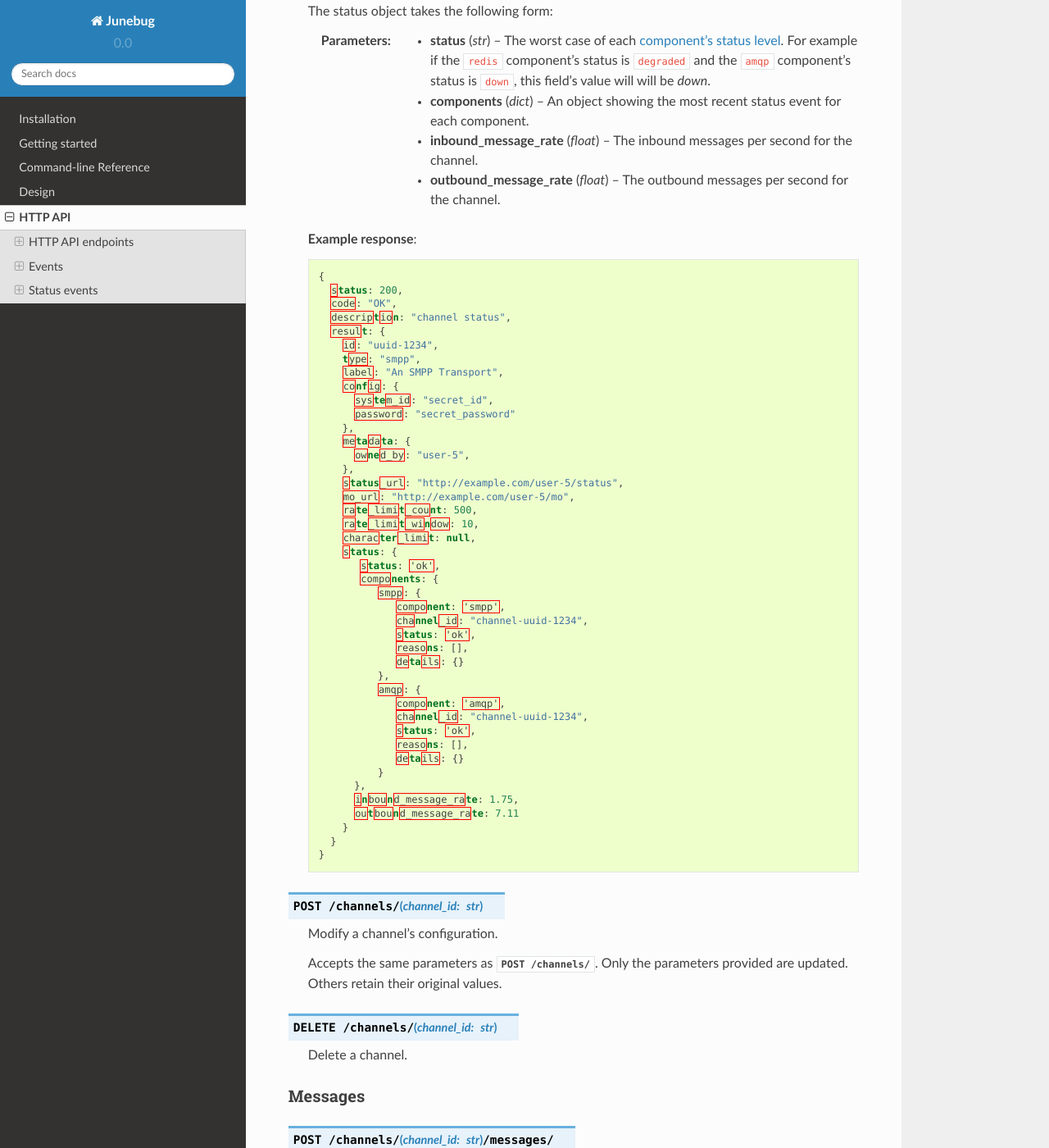
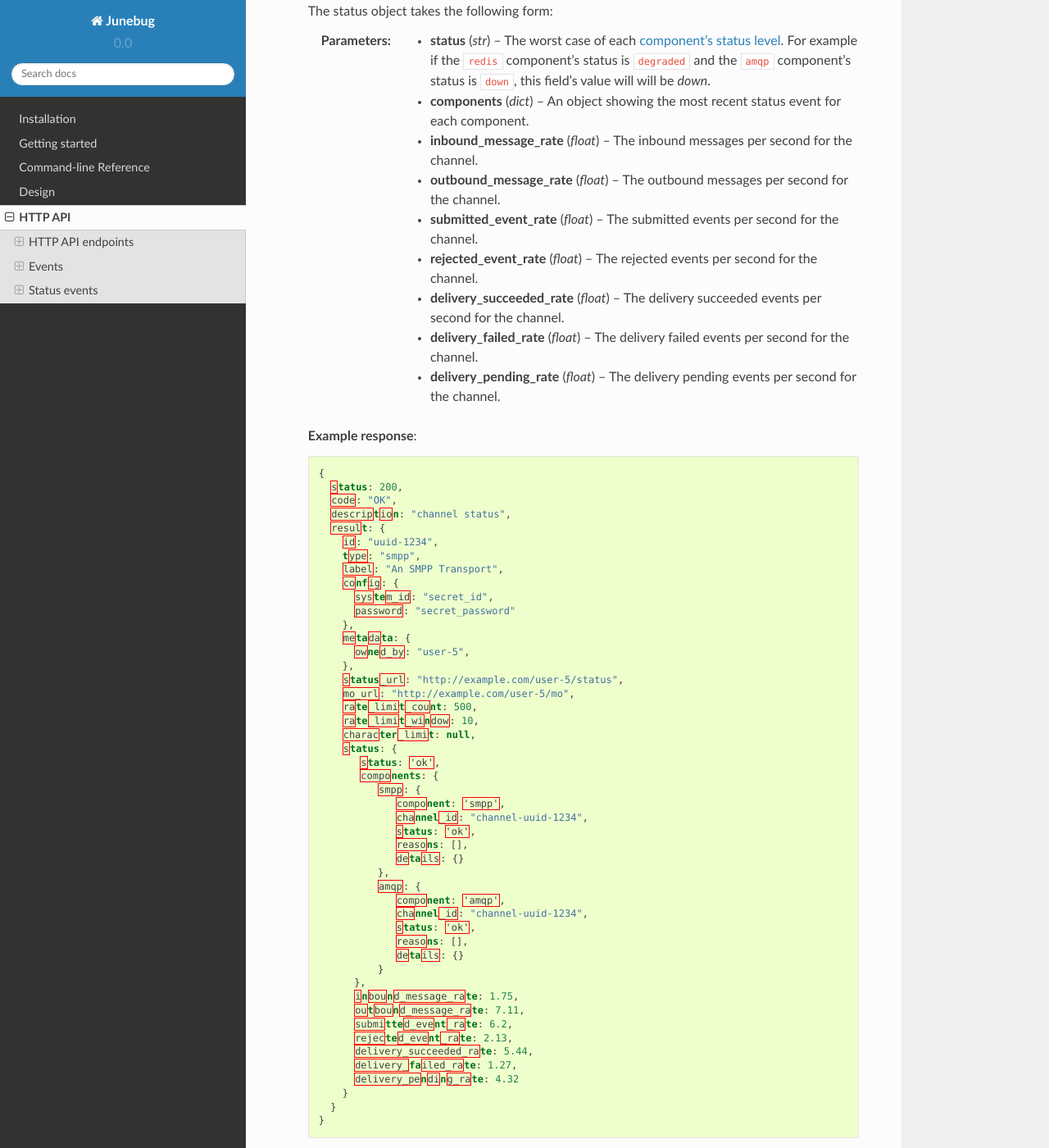
Before and after one commit to praekeltfoundation/junebug, a Sphinx documentation site: the page built from docs/http_api.rst, in a window 1280 px wide and 1400 px high, scrolled down 1218 px. Shown: the whole window at 82% size. Built offline with Sphinx 7.4.7 and the Read the Docs theme 2.0.0, drawn with Linux system fonts in a browser that asks for light colours; pages that are not in the unit, such as notebooks, are missing from menus.

Commit message:
Update docs with new event rate status information

```diff
--- a/docs/http_api.rst
+++ b/docs/http_api.rst
@@ -82,6 +82,21 @@ Channels
    :param float outbound_message_rate:
       The outbound messages per second for the channel.
 
+   :param float submitted_event_rate:
+      The submitted events per second for the channel.
+
+   :param float rejected_event_rate:
+      The rejected events per second for the channel.
+
+   :param float delivery_succeeded_rate:
+      The delivery succeeded events per second for the channel.
+
+   :param float delivery_failed_rate:
+      The delivery failed events per second for the channel.
+
+   :param float delivery_pending_rate:
+      The delivery pending events per second for the channel.
+
    **Example response**:
 
    .. sourcecode:: json
@@ -125,7 +140,12 @@ Channels
                 }
             },
             inbound_message_rate: 1.75,
-            outbound_message_rate: 7.11
+            outbound_message_rate: 7.11,
+            submitted_event_rate: 6.2,
+            rejected_event_rate: 2.13,
+            delivery_succeeded_rate: 5.44,
+            delivery_failed_rate: 1.27,
+            delivery_pending_rate: 4.32
           }
         }
       }
```
